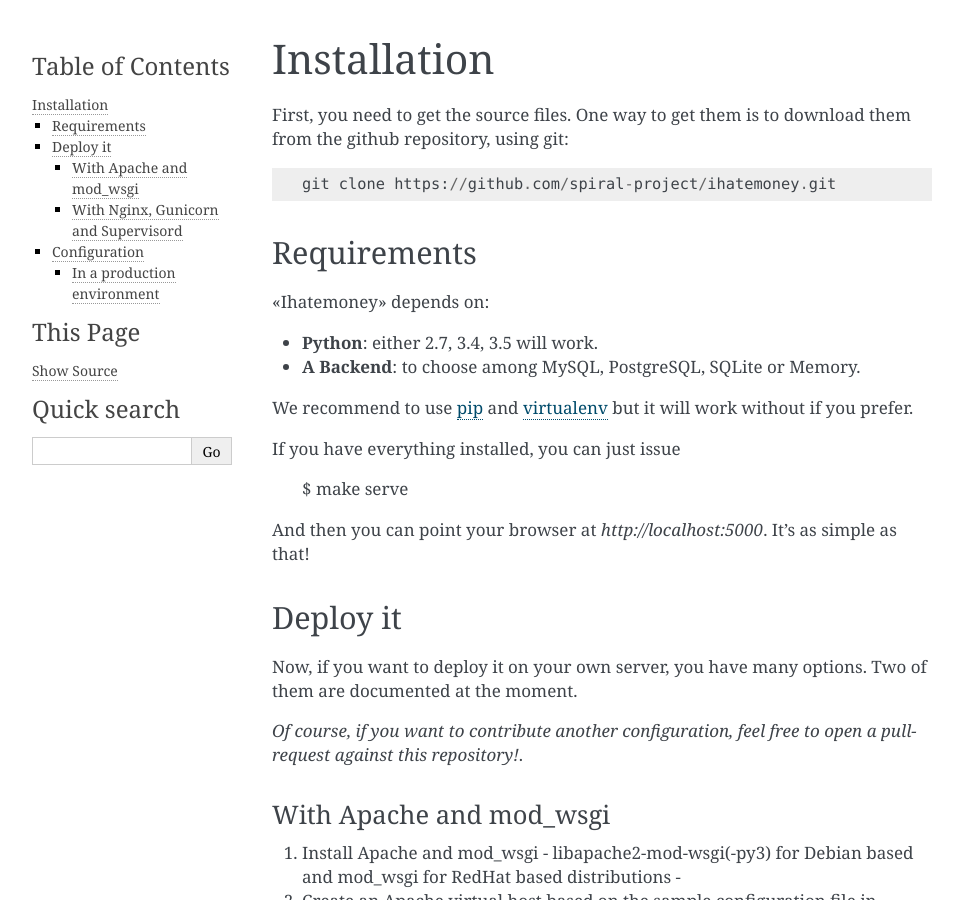
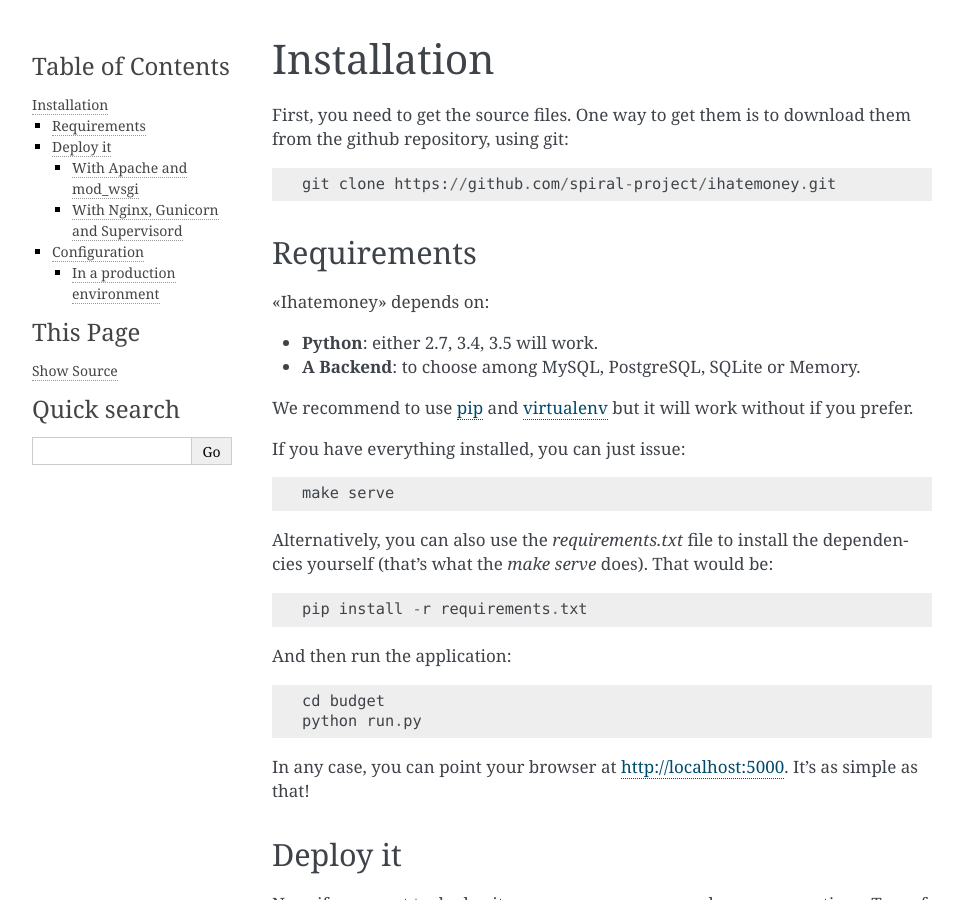
Before and after one commit to spiral-project/ihatemoney, a Sphinx documentation site: the page built from docs/installation.rst, in a window 1280 px wide and 900 px high. Shown: the whole window, without its empty margins (148-1111 px from the left). Built offline with Sphinx 7.4.7, drawn with Linux system fonts in a browser that asks for light colours.

Commit message:
Document the dependencies. Fixes #199

```diff
--- a/docs/installation.rst
+++ b/docs/installation.rst
@@ -18,11 +18,21 @@
 `virtualenv <https://pypi.python.org/pypi/virtualenv>`_ but it will work
 without if you prefer.
 
-If you have everything installed, you can just issue
+If you have everything installed, you can just issue::
 
-    $ make serve
+    make serve
 
-And then you can point your browser at `http://localhost:5000`.
+Alternatively, you can also use the `requirements.txt` file to install the
+dependencies yourself (that's what the `make serve` does). That would be::
+
+     pip install -r requirements.txt
+
+And then run the application::
+
+    cd budget
+    python run.py
+
+In any case, you can point your browser at `http://localhost:5000 <http://localhost:5000>`_.
 It's as simple as that!
 
 Deploy it
```
